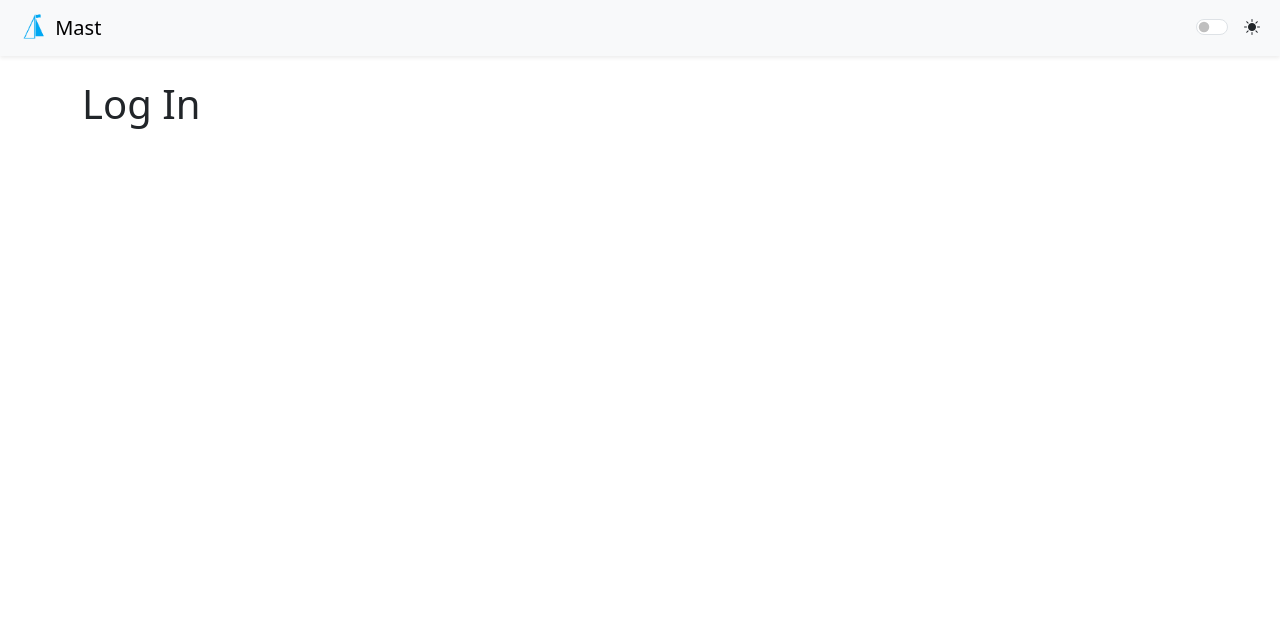
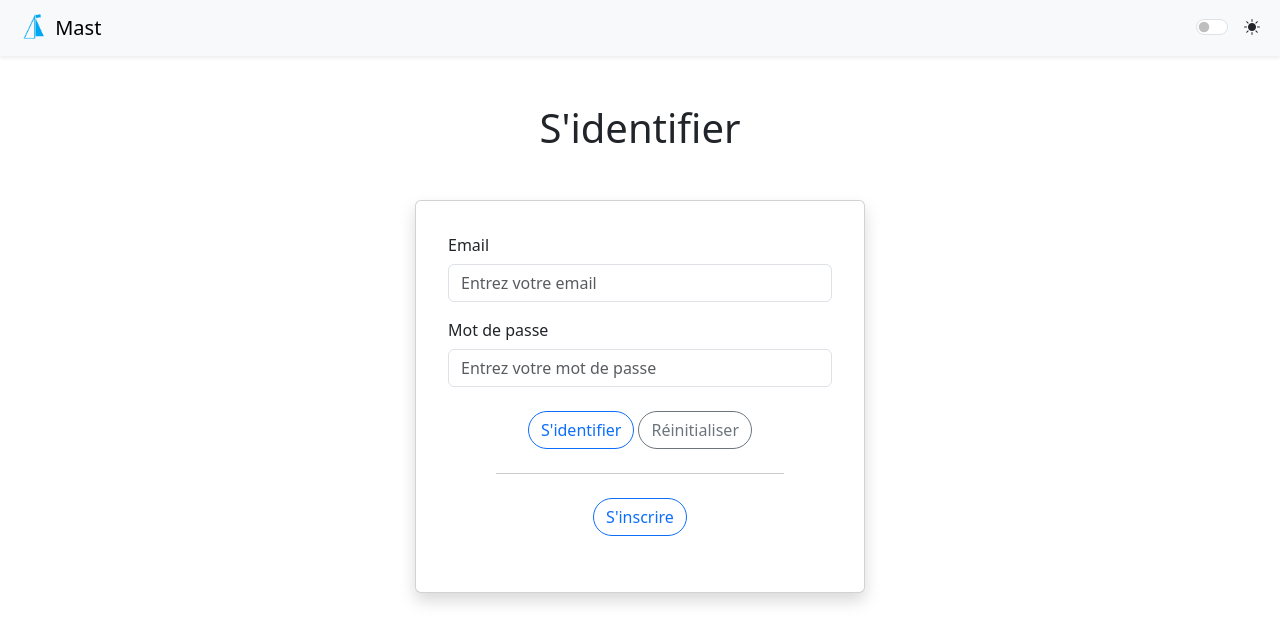
Before and after one commit to AlexVachon/asp-frontend, a Vue app in the folder asp-project/: page /auth/login in a window 1280 px wide. Shown: the top 642 px of the page. Built offline with nearby package versions, Linux system fonts and the light colour scheme.

Commit message:
Avancement components + login form

```diff
--- a/asp-project/src/App.vue
+++ b/asp-project/src/App.vue
@@ -1,20 +1,21 @@
+<template>
+    <div v-if="['login', 'sign'].includes(route.name as string)">
+      <MenuConnect />
+    </div>
+    <div v-else>
+
+    </div>
+    <main class="container">
+      <RouterView />
+    </main>
+</template>
+
 <script setup lang="ts">
 import { RouterView, useRoute } from 'vue-router'
 import MenuConnect from '@/components/NavBar/MenuConnect.vue';
 
 const route = useRoute()
+
 </script>
 
-<template>
-  <div v-if="['login', 'sign'].includes(route.name as string)">
-    <MenuConnect />
-  </div>
-  <div v-else>
-
-  </div>
-  <main class="container">
-    <RouterView />
-  </main>
-</template>
-
 <style scoped></style>
--- a/asp-project/src/assets/main.scss
+++ b/asp-project/src/assets/main.scss
@@ -2,5 +2,29 @@
 @import "../../node_modules/bootstrap/scss/bootstrap";
 
 .container {
-  @extend .container, .my-4;
+  @extend .container-sm, .my-5;
 }
+
+.forms {
+  @extend .mx-auto;
+  min-width: 300px;
+  max-width: 450px;
+}
+
+.center-header {
+  @extend .text-center, .mb-5;
+}
+
+.divider {
+  background-color: #ccc;
+  @extend .m-auto;
+  &.horizontal {
+    @extend .my-3;
+    height: 1px;
+  }
+
+  &.vertical {
+    @extend .vr, .my-3, .h-100;
+    width: 1px;
+  }
+}
--- a/asp-project/src/components/Forms/Form.vue
+++ b/asp-project/src/components/Forms/Form.vue
@@ -1,7 +1,113 @@
 <template>
+    <Loading :show="isLoading">
+        <b-card class="shadow">
+            <b-card-body>
+                <b-form @submit.prevent="onSubmit" @reset="onReset">
+                    <div v-for="(field, index) in fields" :key="index" class="mb-3">
+                        <b-form-group :label="field.label" :description="field.description">
+                            <b-form-input v-model="formData[field.name]" :type="field.type" :name="field.name"
+                                :placeholder="field.placeholder" :state="submitted? getFieldState(field.name) : type === 'LogIn' ? undefined : true " />
+
+                            <b-form-invalid-feedback v-if="submitted && getFieldState(field.name) === false">
+                                {{ getRule(field.name) }}
+                            </b-form-invalid-feedback>
+                        </b-form-group>
+                    </div>
+                    <slot actions>
+                        <b-list-group horizontal class="gap-1 d-flex justify-content-center my-4">
+                            <b-button type="submit" variant="outline-primary" :disabled="isLoading"
+                                pill>S'identifier</b-button>
+                            <b-button type="reset" variant="outline-secondary" :disabled="isLoading" pill>Réinitialiser
+                            </b-button>
+                        </b-list-group>
+                    </slot>
+                    <slot name="footer" />
+                </b-form>
+            </b-card-body>
+        </b-card>
+    </Loading>
+</template>
+
+<script lang="ts" setup>
+import { ref } from 'vue';
+import type { PropType } from 'vue';
+import type { TField } from '@/components/Types/types';
+import Loading from '@/components/Tools/Loading.vue';
 
 
-</template>
-<script lang="ts" setup>
+const props = defineProps({
+    submit: {
+        type: Function,
+        default: async () => await new Promise(r => setTimeout(r, 3000))
+    },
+    type: {
+        type: String,
+        default: "LogIn",
+        required: true
+    },
+    fields: {
+        type: Array as PropType<TField[]>,
+        required: true
+    }
+});
 
+const isLoading = ref(false)
+
+const formData = ref<any>({});
+const formErrors = ref<any>({});
+const submitted = ref(false);
+
+const initializeFormData = () => {
+    props.fields.forEach((field) => {
+        formData.value[field.name] = '';
+    });
+};
+
+const getRule = (fieldName: string) => {
+    const field = props.fields.find(f => f.name === fieldName);
+    if (field && field.rules) {
+        const rule = field.rules.find(r => !r.validate(formData.value[fieldName]));
+        return rule ? rule.message : '';
+    }
+    return '';
+};
+
+const getFieldState = (fieldName: string) => {
+    return (submitted.value && !formErrors.value[fieldName]) ? true : false;
+};
+
+const onSubmit = async() => {
+    isLoading.value = true
+    submitted.value = true;
+
+    formErrors.value = {};
+
+    let isValid = true;
+
+    props.fields.forEach((field) => {
+        if (field.rules) {
+            const value = formData.value[field.name];
+            field.rules.forEach(rule => {
+                if (!rule.validate(value)) {
+                    formErrors.value[field.name] = rule.message;
+                    isValid = false;
+                }
+            });
+        }
+    });
+
+    if (isValid) {
+        await props.submit()
+    }
+    isLoading.value = false
+};
+
+const onReset = () => {
+    formData.value = {};
+    formErrors.value = {};
+    submitted.value = false;
+    initializeFormData();
+};
+
+initializeFormData();
 </script>
--- /dev/null
+++ b/asp-project/src/components/Tools/Divider.vue
@@ -0,0 +1,31 @@
+<template>
+  <div
+    :class="['divider', direction, widthClass]"
+    :style="customWidthStyle"
+  ></div>
+</template>
+
+<script lang="ts" setup>
+import { defineProps, computed } from 'vue';
+import type { TDivider } from '@/components/Types/types';
+
+const props = defineProps({
+  width: {
+    type: Number, // Largeur en pourcentage ou 0-100 en valeur fixe
+    default: 100,
+  },
+  direction: {
+    type: String as () => TDivider, // horizontal ou vertical
+    default: 'horizontal',
+  },
+});
+
+const widthClass = computed(() => {
+  const predefinedWidths = [25, 50, 75, 100];
+  return predefinedWidths.includes(props.width) ? `w-${props.width}` : '';
+});
+
+const customWidthStyle = computed(() => {
+  return widthClass.value === '' ? { width: `${props.width}%` } : {};
+});
+</script>
--- /dev/null
+++ b/asp-project/src/components/Types/types.ts
@@ -0,0 +1,15 @@
+interface TRule {
+    message: string;
+    validate: (value: any) => boolean;
+}
+
+export interface TField {
+    name: string;
+    type: string;
+    label: string;
+    placeholder?: string;
+    description?: string;
+    rules?: TRule[];
+}
+
+export type TDivider = 'horizontal' | 'vertical';
--- a/asp-project/src/views/connect/LogIn.vue
+++ b/asp-project/src/views/connect/LogIn.vue
@@ -1,10 +1,51 @@
 <template>
-    <h1>
-        Log In
+    <h1 class="center-header">
+        S'identifier
     </h1>
+    <div>
+        <Form class="forms" :fields="fields">
+            <template #footer>
+                <Divider direction="horizontal" :width="75"/>
+                <div class="text-center my-4">
+                <b-button class="" :to="{ name: 'sign' }" variant="outline-primary" pill>
+                    S'inscrire
+                </b-button>
+                </div>
+            </template>
+        </Form>
+    </div>
 
 </template>
-<script lang="js" setup>
+<script lang="ts" setup>
+import Form from '@/components/Forms/Form.vue';
+import type { TField } from '@/components/Types/types';
+import Divider from '@/components/Tools/Divider.vue';
 
+const fields: TField[] = [
+    {
+        name: 'email',
+        type: 'email',
+        label: "Email",
+        placeholder: 'Entrez votre email',
+        rules: [
+            {
+                message: 'Ne peut être vide !',
+                validate: (value: string) => !!value
+            }
+        ]
+    },
+    {
+        name: 'password',
+        label: 'Mot de passe',
+        type: 'password',
+        placeholder: 'Entrez votre mot de passe',
+        rules: [
+            {
+                message: 'Ne peut être vide !',
+                validate: (value: string) => !!value
+            }
+        ]
+    }
+];
 
 </script>
```
